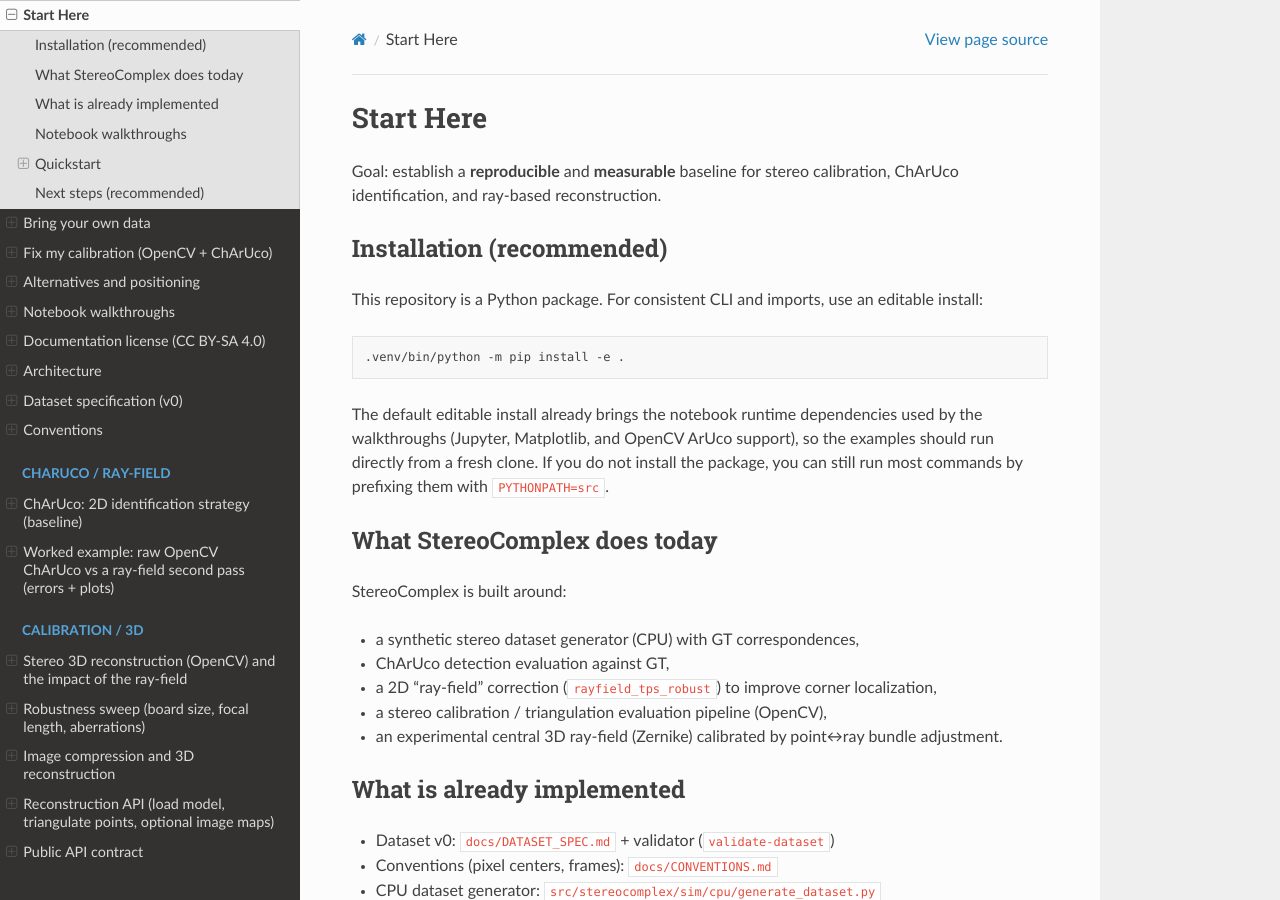
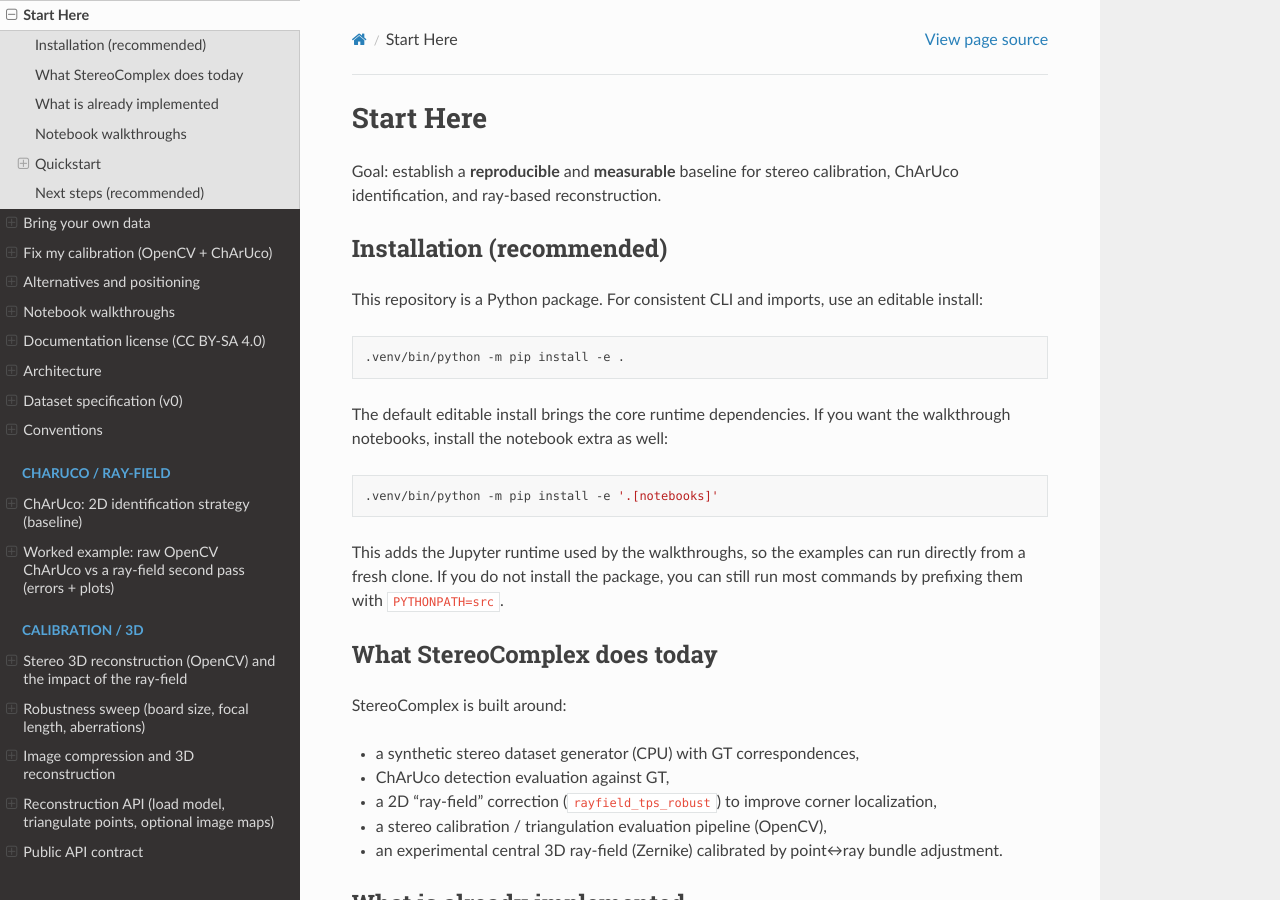
Before and after one commit to jeffwitz/StereoComplex, a Sphinx documentation site: the page built from docs/START_HERE.md, in a window 1280 px wide and 900 px high. Built offline with Sphinx 7.4.7 and the Read the Docs theme 3.1.0, drawn with Linux system fonts in a browser that asks for light colours.

Commit message:
Document notebook extra install

````diff
--- a/docs/START_HERE.md
+++ b/docs/START_HERE.md
@@ -10,8 +10,14 @@
 .venv/bin/python -m pip install -e .
 ```
 
-The default editable install already brings the notebook runtime dependencies used by the walkthroughs
-(Jupyter, Matplotlib, and OpenCV ArUco support), so the examples should run directly from a fresh clone.
+The default editable install brings the core runtime dependencies. If you want the walkthrough notebooks,
+install the notebook extra as well:
+
+```bash
+.venv/bin/python -m pip install -e '.[notebooks]'
+```
+
+This adds the Jupyter runtime used by the walkthroughs, so the examples can run directly from a fresh clone.
 If you do not install the package, you can still run most commands by prefixing them with `PYTHONPATH=src`.
 
 ## What StereoComplex does today
````
